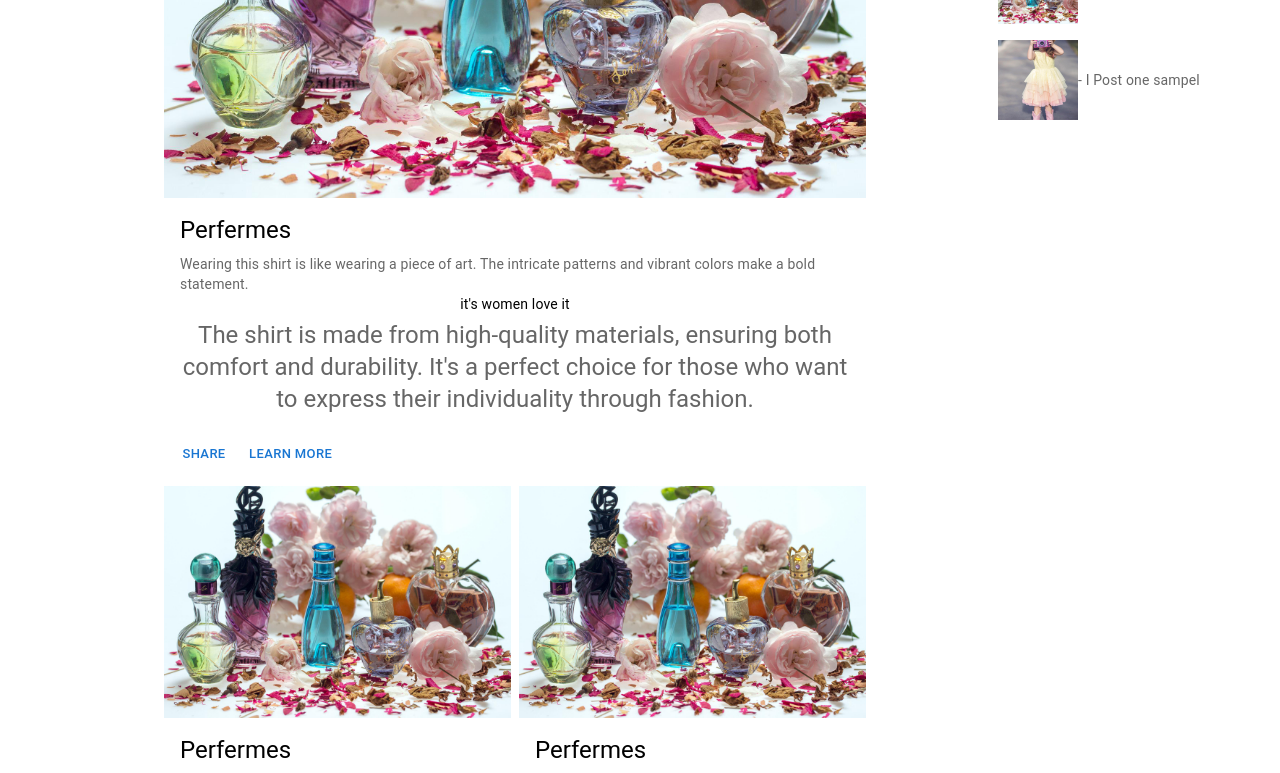
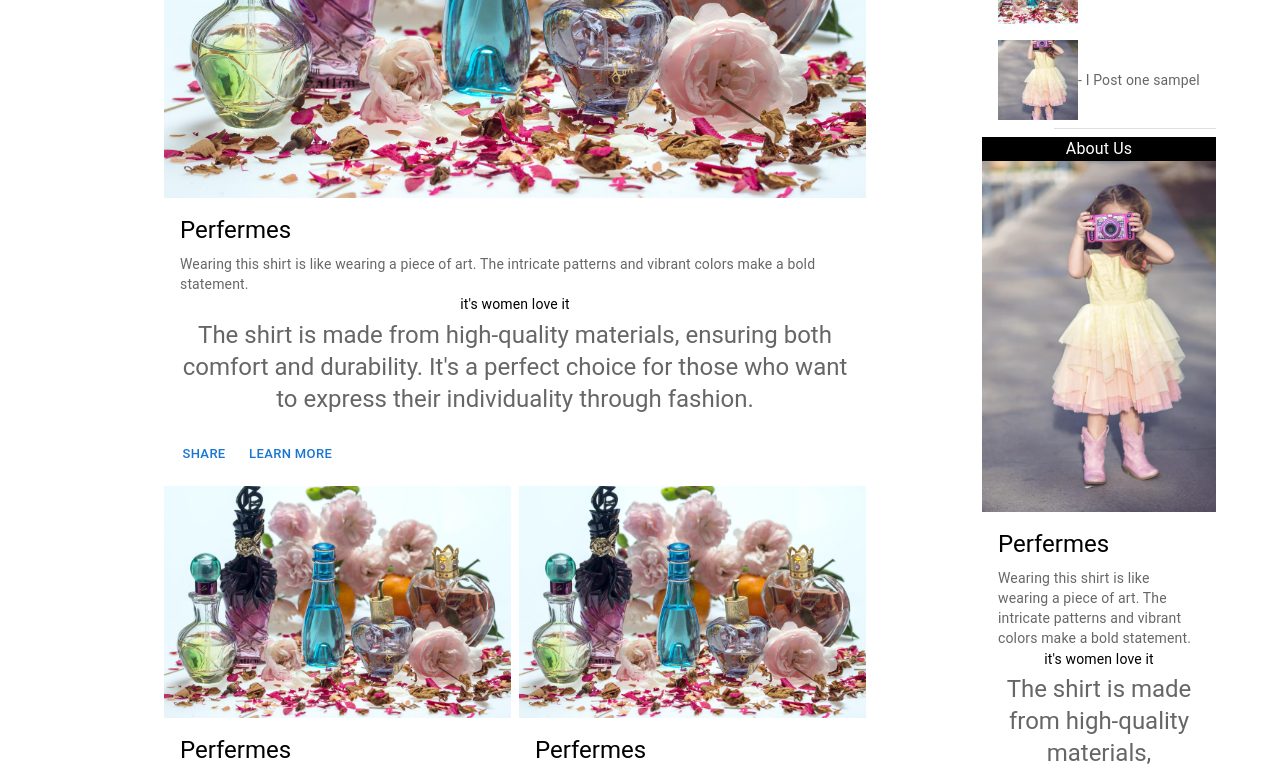
Before and after one commit to vinothsmart/mui5-blog-1, a React (Create React App) app: page / in a window 1280 px wide. Shown: the part 1340-2113 px from the top of the page. Built offline with nearby package versions, Linux system fonts and the light colour scheme; the HTML template or start-up script is replaced by a standard one.

Commit message:
About us added

```diff
--- a/src/components/rightbar/RightBar.js
+++ b/src/components/rightbar/RightBar.js
@@ -6,12 +6,14 @@ import {
   ListItemText,
   Box,
   Typography,
+  Divider,
 } from "@mui/material";
 
 import postImage from "../../static/image1.jpg";
 import postImage1 from "../../static/image2.jpg";
 import postImage2 from "../../static/image3.jpg";
 import postImage3 from "../../static/image4.jpg";
+import Card from "../card/Card";
 
 const RightBar = () => {
   return (
@@ -71,7 +73,12 @@ const RightBar = () => {
           </ListItemAvatar>
           <ListItemText secondary=" - I Post one sampel" />
         </ListItem>
+        <Divider variant="inset" component="li" />
       </List>
+      <Typography align="center" bgcolor="black" color="white">
+        About Us
+      </Typography>
+      <Card image={postImage3}></Card>
     </Box>
   );
 };
```
